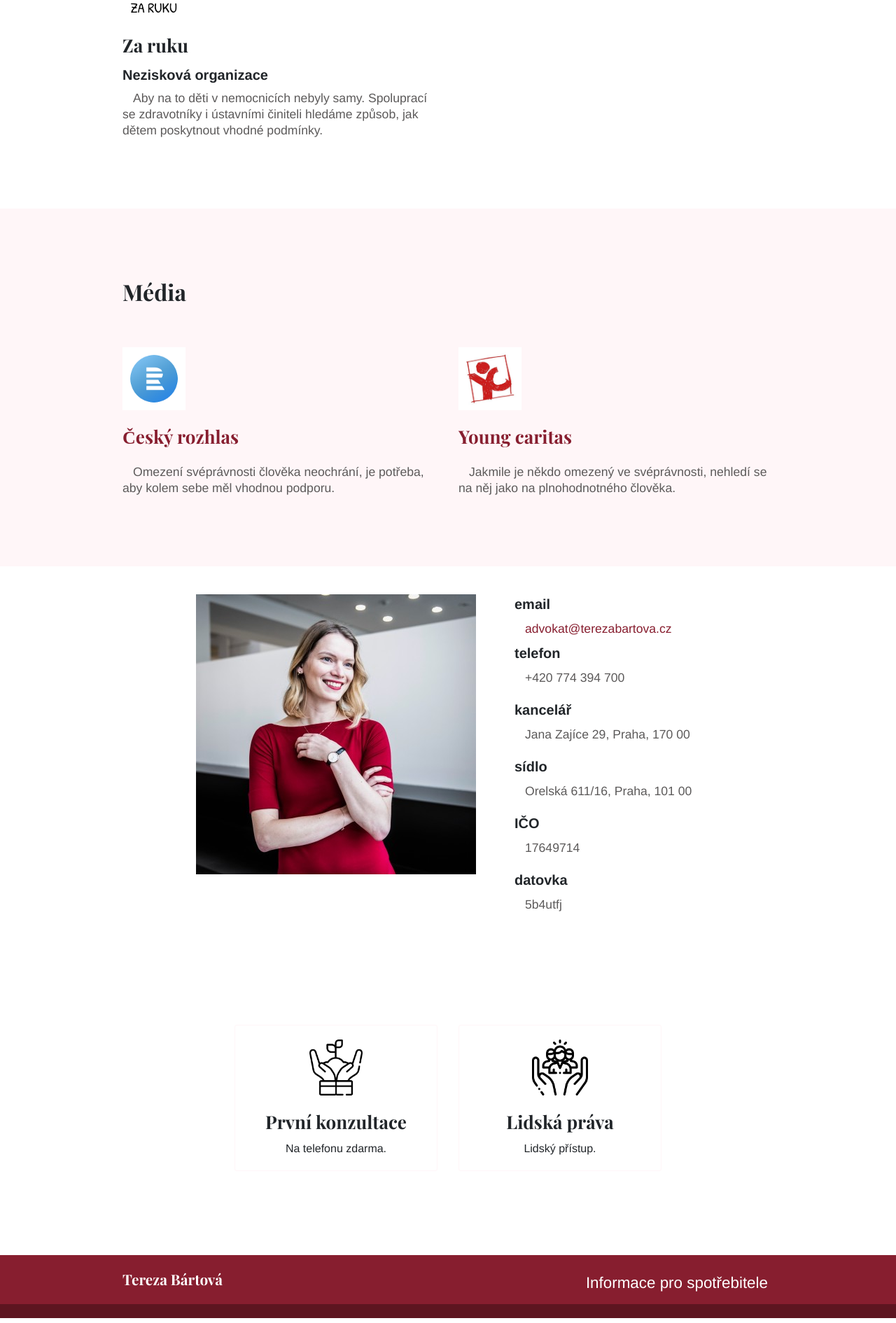
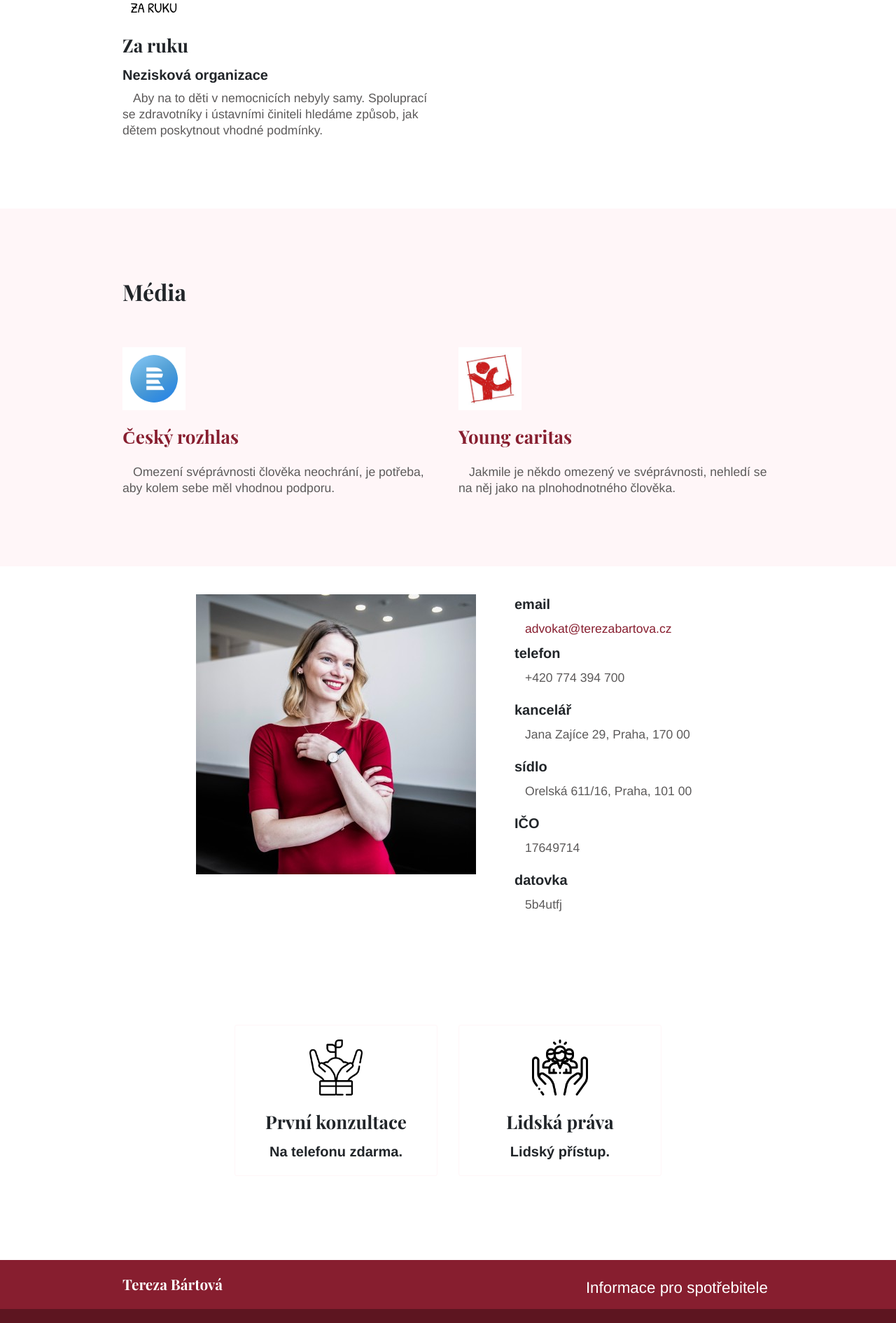
Before and after one commit to terezabartova/terezabartova.github.io, a Jekyll site: the page built from index.md, in a window 1280 px wide. Shown: the part 2074-3964 px from the top of the page at 70% size. Built offline with Jekyll 4.4.1, drawn with Linux system fonts in a browser that asks for light colours.

Commit message:
fixing tiny description

```diff
--- a/_layouts/home.html
+++ b/_layouts/home.html
@@ -99,7 +99,7 @@ bodyClass: "page-home"
           <div class="feature-image"><img alt="{{ feature.title }} logo" src="{{ feature.image.url | relative_url }}" width="{{ feature.image.width }}" height="{{ feature.image.height }}" /></div>
           {% endif %}
           <h2 class="feature-title">{{ feature.title }}</h2>
-          <div class="feature-content">{{ feature.description }}</div>
+          <h3 class="feature-content">{{ feature.description }}</h3>
         </div>
       </div>
       {% endfor %}
```
